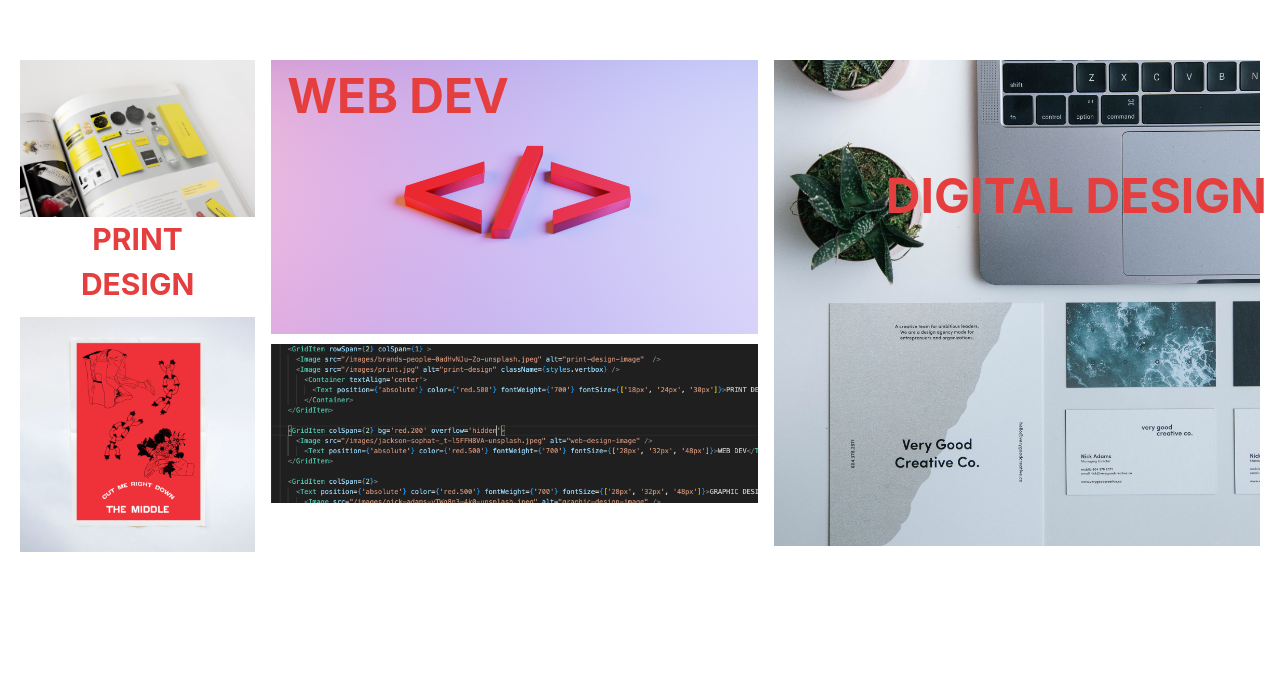
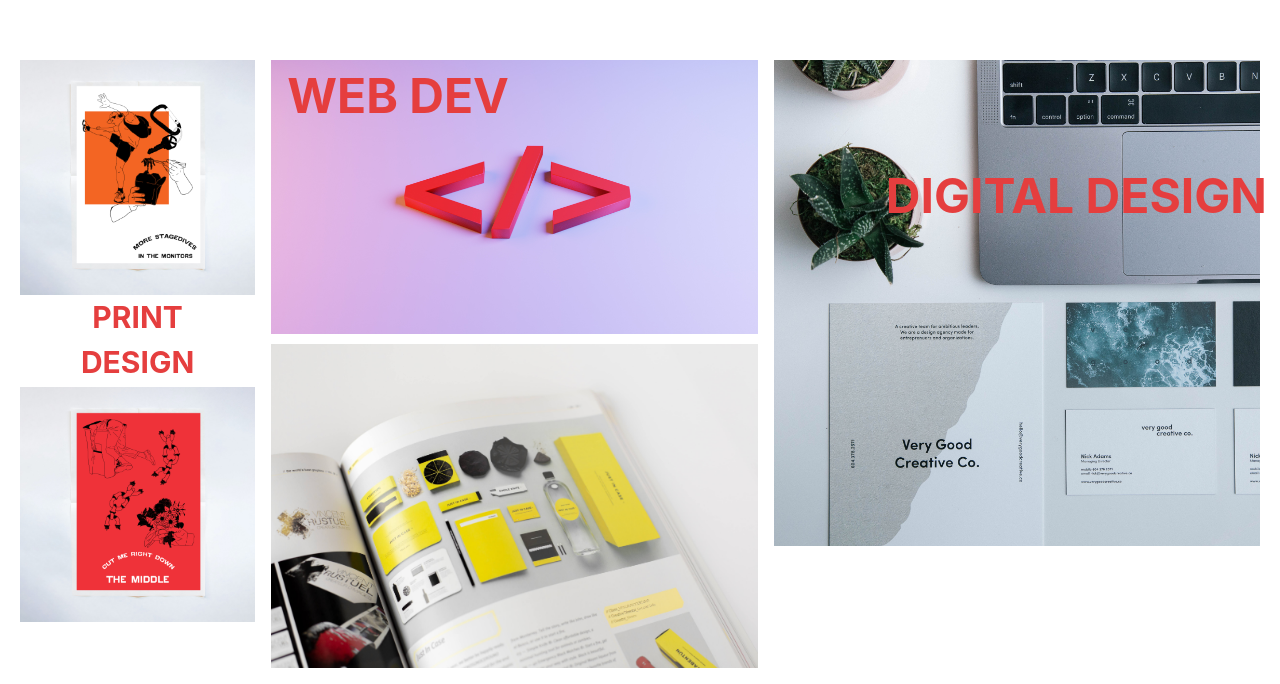
Before and after one commit to CJbricks/BBB-design, a Next.js app: page /Body in a window 1280 px wide. Shown: the part 140-824 px from the top of the page. Before the commit the page ends 800 px from the top, so only its background shows below. Built offline with nearby package versions, Linux system fonts and the light colour scheme.

Commit message:
Re arranging grid items

```diff
--- a/src/pages/Body.js
+++ b/src/pages/Body.js
@@ -5,7 +5,7 @@ import styles from '@/styles/Imagegrid.module.css'
 export default function Body() {
   return (
     <>
-      <body>
+
          <Spacer />
          <Grid
             columns={[1, 1, 3]}
@@ -17,12 +17,13 @@ export default function Body() {
             templateRows='repeat(3, 1fr)'
             templateColumns='repeat(5, 1fr)'
             gap={4}>
+
             <GridItem rowSpan={2} colSpan={1} >
-              <Image src="/images/brands-people-0adHvNJu-Zo-unsplash.jpeg" alt="print-design-image"className={styles.scale} />
+              <Image src="/images/print-two.jpg" alt="print-design-image"className={styles.scale} />
                 <Container textAlign='center'>
                     <Text color={'red.500'} fontWeight={'700'} fontSize={['12px', '24px', '30px']}>PRINT DESIGN</Text>
                 </Container>
-              <Image src="/images/print.jpg" alt="print-design"  mt={['2px', '5px', '10px']} className={styles.scale} />
+              <Image src="/images/print.jpg" alt="print-design"  mt={['2px', '2px', '2px']} className={styles.scale} />
 
             </GridItem>
 
@@ -31,7 +32,7 @@ export default function Body() {
                   <Text  position={'absolute'} color={'red.500'} fontWeight={'700'} fontSize={['12px', '32px', '48px']}>WEB DEV</Text>
               </Container>
                 <Image src="/images/jackson-sophat-_t-l5FFH8VA-unsplash.jpeg" alt="web-design-image" className={styles.scale} />
-                <Image src="/images/code.png" alt="web-design-image"  mt={'10px'} className={styles.scale} />
+                <Image src="/images/brands-people-0adHvNJu-Zo-unsplash.jpeg" alt="web-design-image"  mt={'10px'} className={styles.scale} />
 
             </GridItem>
 
@@ -43,7 +44,7 @@ export default function Body() {
             </GridItem>
          </Grid>
 
-      </body>
+
     </>
   )
 }
```
Also changed, not shown: public/images/print-two.jpg (added).
